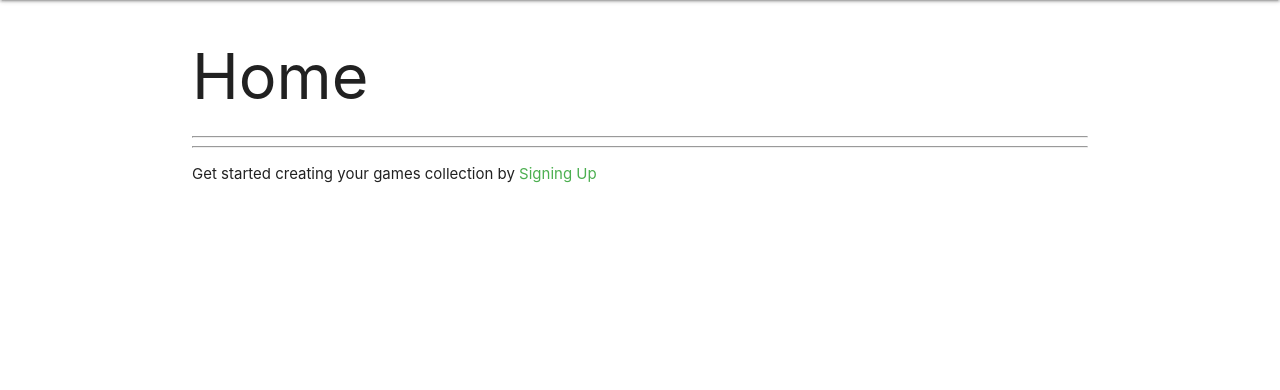
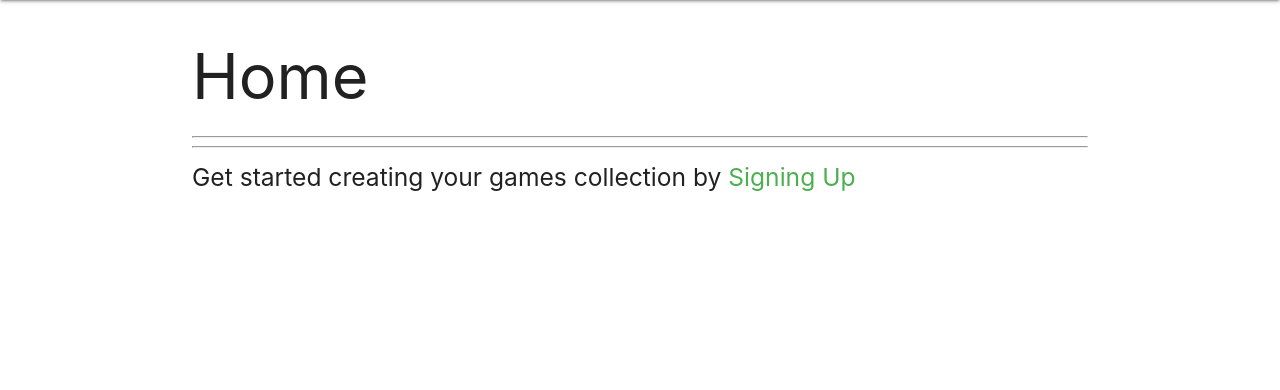
Before and after one commit to Kemd/Django-Collections-4, a Django app: page / in a window 1280 px wide. Shown: the part 64-454 px from the top of the page. Run offline with Django 4.2, Linux system fonts and the light colour scheme; data that the repository does not hold is empty.

Commit message:
fix issue with create game route

```diff
--- a/main_app/static/css/style.css
+++ b/main_app/static/css/style.css
@@ -2,8 +2,6 @@ body {
   display: flex;
   min-height: 100vh;
   flex-direction: column;
-  /* background-color: rgb(76, 87, 96); */
-  /* background: rgb(2, 0, 36); */
 }
 
 
@@ -22,7 +20,6 @@ footer {
 }
 
 .game-container {
-  /* border: 5px solid red; */
   margin-bottom: 40px;
 }
 
--- a/main_app/templates/home.html
+++ b/main_app/templates/home.html
@@ -4,9 +4,9 @@
 <hr/>
 <hr/>
 
-<p class="">Get started creating your games collection by
-    <a href="{% url 'signup' %}" class="green-text">Signing Up</a>
-</p>
+<h5 class="">Get started creating your games collection by
+    <a href="{% url 'signup' %}" class="green-text hover">Signing Up</a>
+</h5>
 <br />
 
 {% for i in response %}
--- a/main_app/views.py
+++ b/main_app/views.py
@@ -49,6 +49,12 @@ class GameCreate(LoginRequiredMixin, CreateView):
     model = Game
     fields = ['name', 'year', 'desc', 'genre', 'platform']
 
+    success_url = '/games/'
+
+    def form_valid(self, form):
+        form.instance.user = self.request.user
+        return super().form_valid(form)
+
 # edit a game page
 class GameUpdate(LoginRequiredMixin, UpdateView):
     model = Game
```
